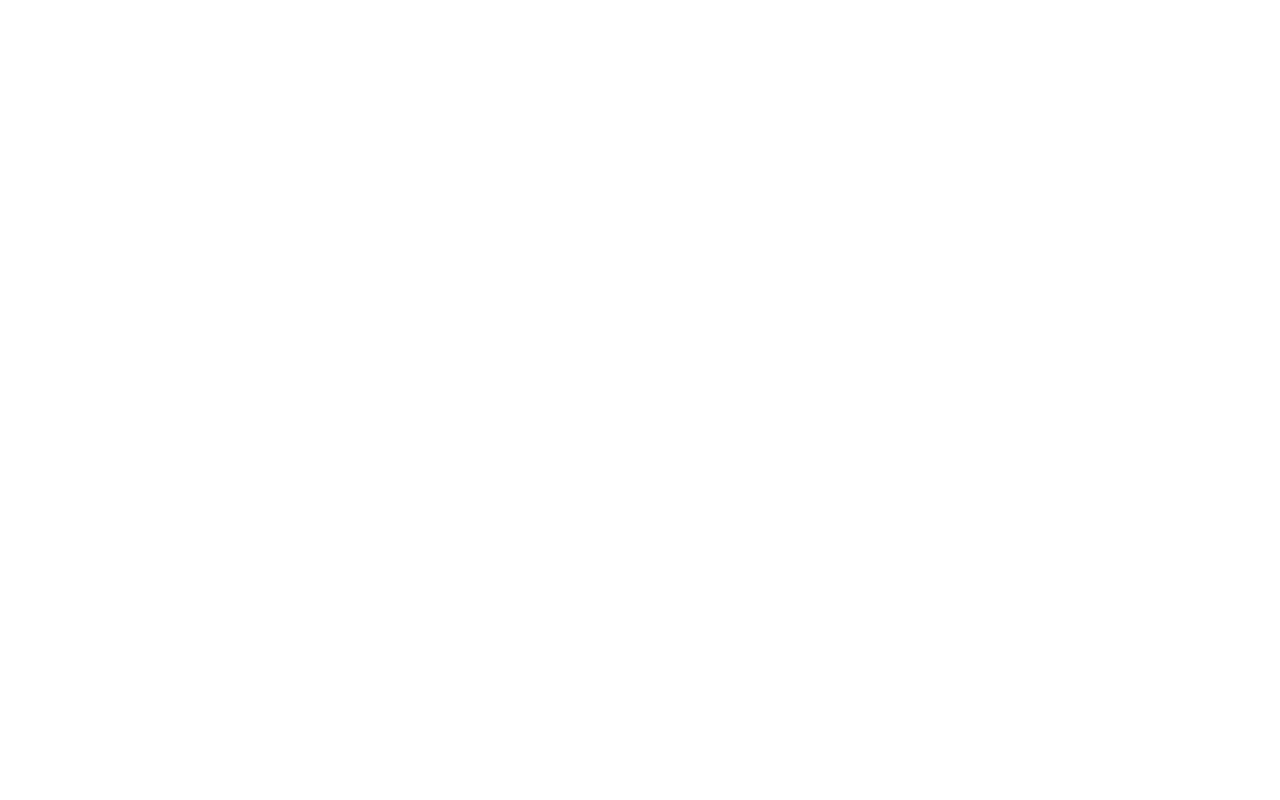
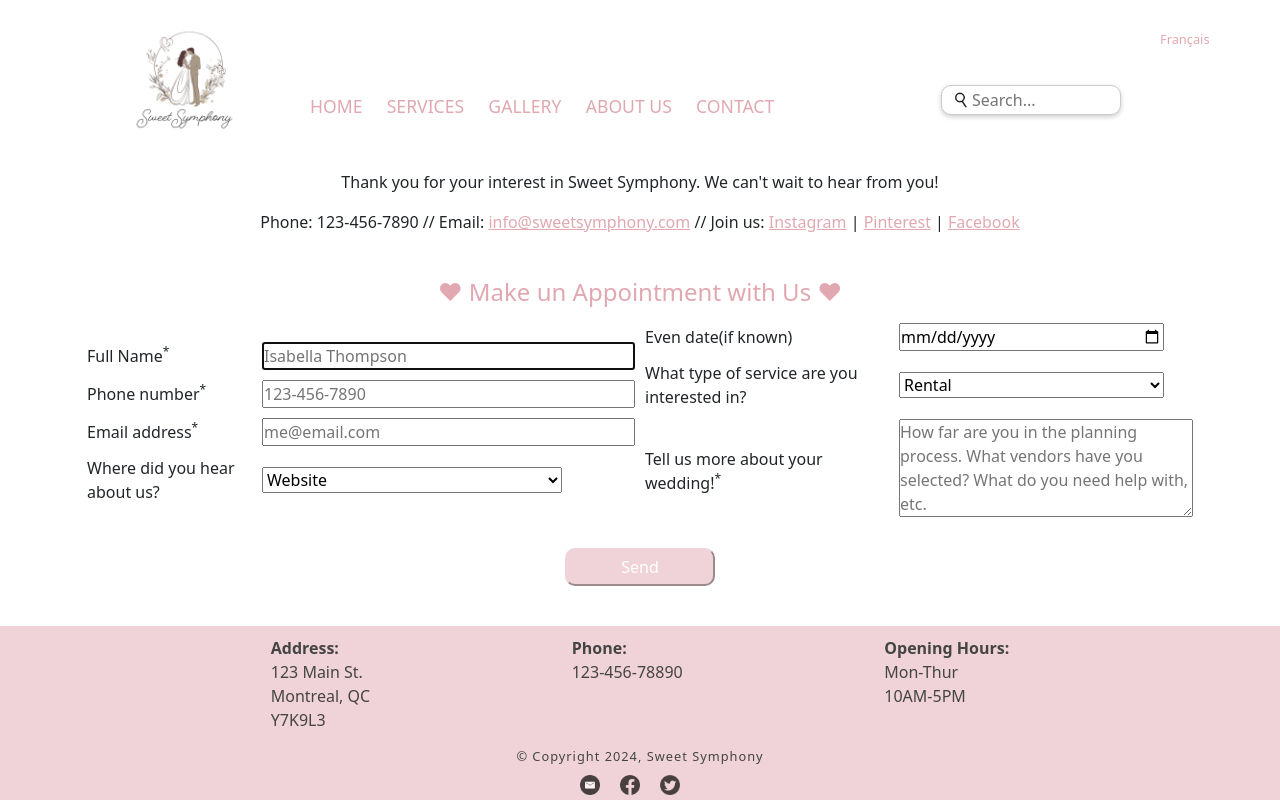
Before and after one commit to aqizzz/Wedding-project, a plain HTML site: page contact.html in a window 1280 px wide. Drawn offline with nearby package versions, Linux system fonts and the light colour scheme.

Commit message:
Add contact page

```diff
--- a/contact.html
+++ b/contact.html
@@ -0,0 +1,188 @@
+<!DOCTYPE html>
+<!--
+name:
+Current Date:
+File name: Contact page
+-->
+<html lang="en">
+<head>
+  <meta charset="UTF-8">
+  <meta name="viewport" content="width=device-width, initial-scale=1.0">
+  <title>Sweet Symphony Contact Us</title>
+  <link rel="stylesheet" href="css/main.css" >
+  <link rel="stylesheet" href="css/contact.css" >
+  <link href="https://cdn.jsdelivr.net/npm/bootstrap@5.3.2/dist/css/bootstrap.min.css" rel="stylesheet" integrity="sha384-T3c6CoIi6uLrA9TneNEoa7RxnatzjcDSCmG1MXxSR1GAsXEV/Dwwykc2MPK8M2HN" crossorigin="anonymous">
+</head>
+
+<body>
+  <!-- language selector -->
+  <div class="language-selector">
+    <a href="index-fr.html" hreflang="fr">Français</a>
+  </div>
+
+  <!-- header -->
+  <div class="container-xl web-header">
+    <div class="row align-items-center custom-row-width">
+      <div class="col-xs-12 col-sm-12 col-md-2 col-lg-2">
+        <div class="logo">
+          <img src="/images/logo.png" alt="Sweet Symphony">
+        </div>
+      </div>
+      <div class="d-none d-md-block col-sm-6 col-md-8 col-lg-7 nav">
+        <ul class="menu">
+          <li><a href="index.html">HOME</a></li>
+          <li><a href="services.html">SERVICES</a></li>
+          <li><a href="gallery.html">GALLERY</a></li>
+          <li><a href="about.html">ABOUT US</a></li>
+          <li><a href="contact.html">CONTACT</a></li>
+        </ul>
+      </div>
+      <div class="d-md-none col-xs-12 col-sm-6 col-md-8 col-lg-7">
+        <div class="dropdown">
+          <button class="dropbtn">☰ MENU</button>
+          <div class="dropdown-content">
+            <a href="index.html">HOME</a>
+            <a href="services.html">SERVICES</a>
+            <a href="gallery.html">GALLERY</a>
+            <a href="about.html">ABOUT US</a>
+            <a href="contact.html">CONTACT</a>
+          </div>
+        </div>
+      </div>
+      <div class="col-xs-12 col-sm-6 col-md-2 col-lg-3 search-col">
+        <div class="search-bar">
+          <img src="/images/magnifier.png" alt="Search">
+          <input id="searchInput" type="text" placeholder="Search...">
+        </div>
+      </div>
+    </div>
+  </div>
+
+  <!-- main content -->
+  <div class="contact-main">
+    <p>Thank you for your interest in Sweet Symphony. We can't wait to hear from you!</p>
+    <p>Phone: 123-456-7890 // Email: <a href="mailto:info@sweetsymphony.com" target="_blank">info@sweetsymphony.com</a> // Join us: <a href="https://www.instagram.com/sweetsymphony" target="_blank">Instagram</a> | <a href="https://www.pinterest.com/sweetsymphony" target="_blank">Pinterest</a> | <a href="https://www.facebook.com/sweetsymphony" target="_blank">Facebook</a></p>
+    <br>
+
+    <form id="appointment" class ="container-xl" action="appointment_completed.html" method="post" autocomplete="on" autocapitalize="words">
+      <fieldset class="row align-items-center custom-row-width">
+        <legend>&hearts; Make un Appointment with Us &hearts;</legend>
+        <table id="clint-info" class="col-sm-12 col-md-6 col-lg-6">
+          <tr>
+            <td>
+              <label for="full-name">Full Name<span><sup>*</sup></span></label>
+            </td>
+            <td>
+              <input type="text" id="full-name" size="35" maxlength="30" autofocus="autofocus" required="required" placeholder="Isabella Thompson">
+            </td>
+          </tr>
+          <tr>
+            <td>
+                <label for="phone">Phone number<span><sup>*</sup></span></label>
+            </td>
+            <td>
+                <input type="tel" id="phone" name="phone" pattern="[0-9]{3}-[0-9]{3}-[0-9]{4}"
+                    required="required" placeholder="123-456-7890" size="35">
+            </td>
+          </tr>
+          <tr>
+            <td>
+                <label for="email-address">Email address<span><sup>*</sup></span></label>
+            </td>
+            <td>
+                <input type="email" id="email-address" size="35" maxlength="30" required="required"
+                    placeholder="me@email.com">
+            </td>
+          </tr>
+          <tr>
+            <td>
+                <label for="source">Where did you hear about us?</label>
+            </td>
+            <td>
+                <select id="source" style="width: 300px;">
+                    <option value="website">Website</option>
+                    <option value="google">Google</option>
+                    <option value="facebook">Facebook</option>
+                    <option value="twitter">Twitter</option>
+                    <option value="instagram">Instagram</option>
+                    <option value="word-of-mouth">Word of Mouth</option>
+                    <option value="other">Other</option>
+                </select>
+            </td>
+          </tr>
+        </table>
+
+        <table id="appointment-info" class="col-sm-12 col-md-6 col-lg-6">
+          <tr>
+            <td>
+                <label for="visit-date">Even date(if known)</label>
+            </td>
+            <td>
+                <input type="date" id="visit-date" style="width: 265px;">
+            </td>
+          </tr>
+          <tr>
+            <td>
+                <label for="services">What type of service are you interested in? </label>
+            </td>
+            <td>
+                <select id="services" style="width: 265px;">
+                    <option value="rental">Rental</option>
+                    <option value="catering">Catering</option>
+                    <option value="wedding-planning">Wedding Planning</option>
+                    <option value="multiple-services">Multiple Services</option>
+                </select>
+            </td>
+          </tr>
+          <tr>
+            <td >
+                <label for="more-info">Tell us more about your wedding!<span><sup>*</sup></span></label>
+            </td>
+              <td>
+                <textarea id="more-info" rows="4" cols="30" placeholder="How far are you in the planning process. What vendors have you selected? What do you need help with, etc." required="required"></textarea>
+            </td>
+          </tr>
+        </table>
+      </fieldset>
+    </form>
+    <div>
+      <button id="send" type="button"><a href="survey-completed.html">Send</a></button>
+    </div>
+  </div>
+
+  <!-- footer -->
+  <footer class="footer">
+    <div class="contact-info">
+      <div class="column">
+        <p><strong>Address:</strong></p>
+        <p>123 Main St.</p>
+        <p>Montreal, QC</p>
+        <p>Y7K9L3</p>
+      </div>
+      <div class="column">
+        <p><strong>Phone:</strong></p>
+        <p>123-456-78890</p>
+      </div>
+      <div class="column">
+        <p><strong>Opening Hours:</strong></p>
+        <p>Mon-Thur</p>
+        <p>10AM-5PM</p>
+      </div>
+    </div>
+    <div class="copyright">
+      <p>&copy; Copyright 2024, Sweet Symphony</p>
+    </div>
+    <div class="social-media">
+      <a href="mailto:info@sweetsymphony.com" target="_blank">
+        <img src="/images/E-mail.png" alt="email">
+      </a>
+      <a href="http://facebook.com/" target="_blank">
+        <img src="/images/facebook.png" alt="facebook">
+      </a>
+    <a href="http://twitter.com/" target="_blank">
+      <img src="images/twitter.png" alt="twitter">
+    </a>
+    </div>
+  </footer>
+</body>
+</html>
--- /dev/null
+++ b/css/contact.css
@@ -0,0 +1,61 @@
+@charset "utf-8";
+
+
+fieldset {
+  border-radius: 20px;
+  margin: 10px;
+  padding: 5px;
+}
+
+
+legend {
+  display: flex;
+  justify-content: center;
+  color: #e1a8b1;
+}
+
+td {
+  padding: 5px;
+}
+
+#send {
+  margin: 20px;
+  border-color: #f0d3d8;
+  border-radius: 10px;
+  padding: 5px 10px;
+  background-color: #f0d3d8;
+  width: 150px;
+  color: #fff;
+}
+
+#send:hover {
+  background-color: #e1a8b1;
+}
+
+#send a {
+  color: #fff;
+  text-decoration: none;
+
+}
+
+
+#appointment {
+  display: flex;
+  justify-content: center;
+}
+
+.contact-main {
+  display: flex;
+  align-items: center;
+  flex-direction: column;
+  padding: 10px;
+  margin: 10px;
+}
+
+.contact-main a {
+  color:#e1a8b1;
+}
+
+.contact-main a:hover {
+  color:#a8e1d8;
+}
--- a/css/main.css
+++ b/css/main.css
@@ -165,6 +165,11 @@ body h1, body h2, body h3, body h4 {
   margin-right: 20px;
 }
 
+@media screen and (min-width: 768px) {
+  .logo {
+    padding-left: 20%;
+  }
+}
 @media screen and (max-width: 768px) {
   .logo {
     padding-left: 40%;
--- a/dist/scss/main.scss
+++ b/dist/scss/main.scss
@@ -188,6 +188,11 @@ body {
 
 }
 
+@media screen and (min-width: $tablet) {
+    .logo {
+        padding-left: 20%;
+    }
+}
 
 @media screen and (max-width: $tablet) {
     .logo {
```
Also changed, not shown: about.html (+4 -4 lines), index.html (+1 -1 lines), 1 other file.
